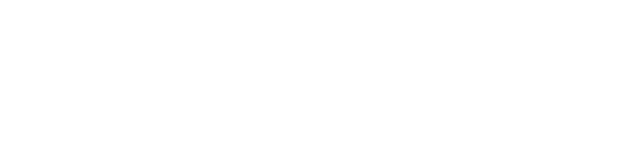
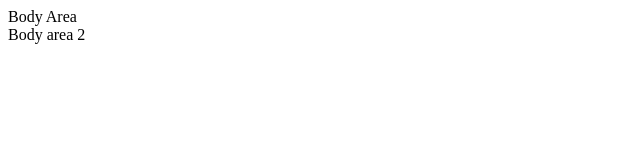
Before and after one commit to Zobaer21/Practice-1, a plain HTML site: page index.html in a window 1280 px wide. Shown: the whole page, without its empty margins (0-640 px from the left). Drawn offline with Linux system fonts and the light colour scheme.

Commit message:
update2div

```diff
--- a/index.html
+++ b/index.html
@@ -7,6 +7,7 @@
     <title>Document</title>
 </head>
 <body>
-
+    <div class="div">Body Area </div>
+    <div class="div"> Body area 2</div>
 </body>
 </html>
```
